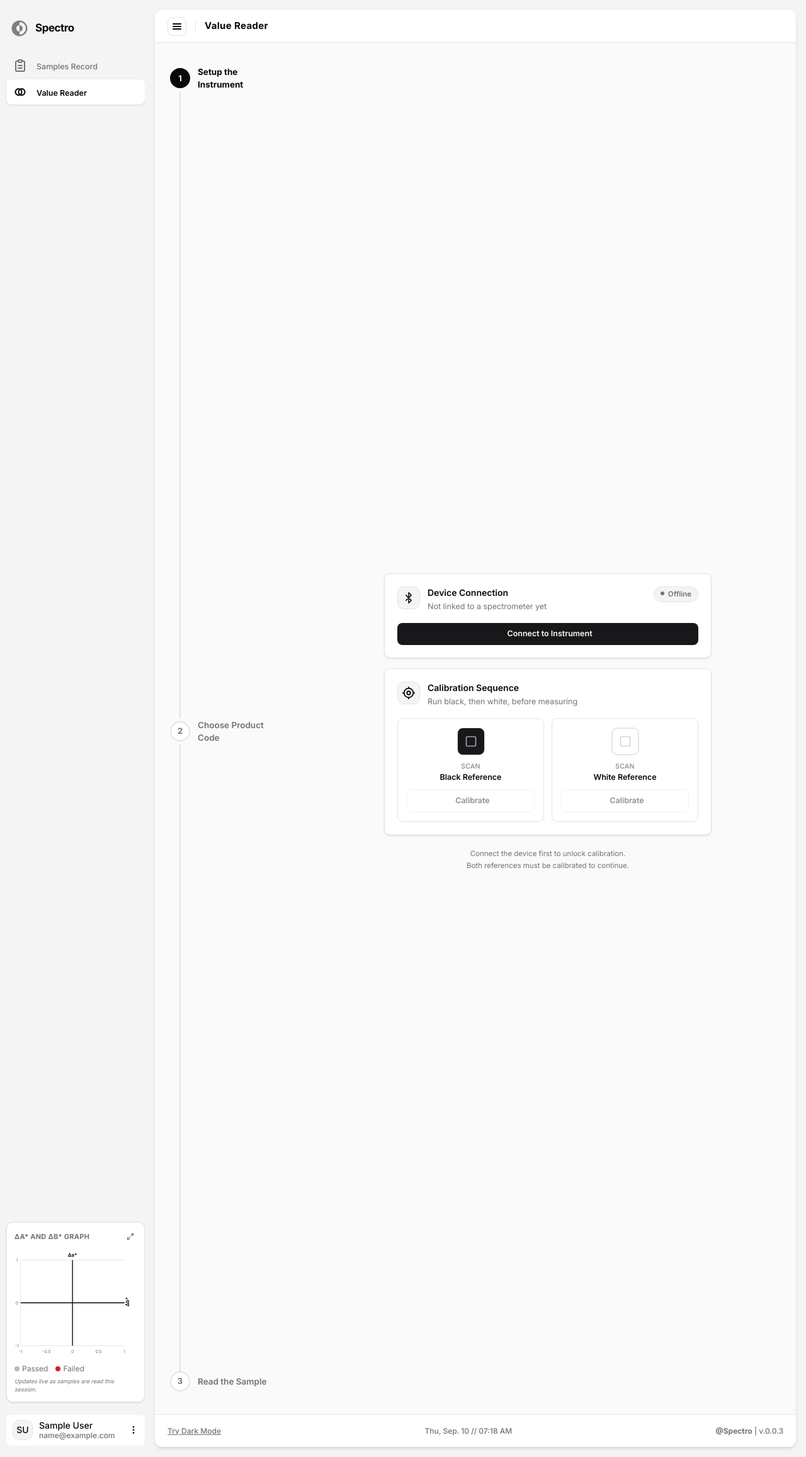
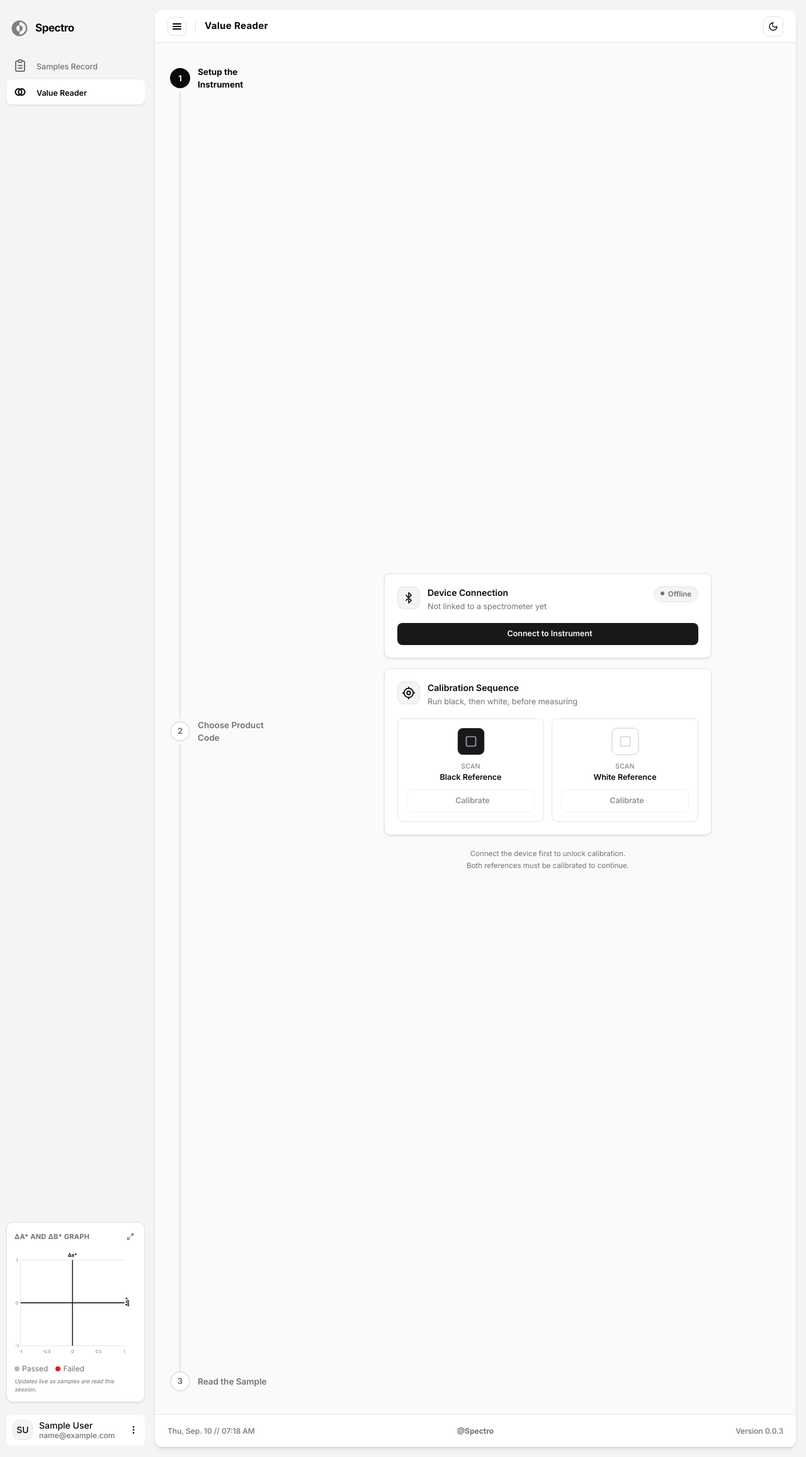
Before and after one commit to Masterbatch-Philippines-Inc/Spectro, a Django app: page /samples-reader/ in a window 1280 px wide. Shown: the whole page at 63% size. Run offline with Django 5.2, Linux system fonts and the light colour scheme; the visitor is signed in with stand-in values (Sample User, id 1); data that the repository does not hold is empty.

Commit message:
refactor: theme toggle
- added new dark/light mode btn toggle at the right part of the header, add animation when toggling from crescent icon to sun icon.
- adopt user defined theme in their device to set program theme
- footer theme toggle removed
- refactor of footer ui
- stylesheet compiled

```diff
--- a/static/css/output.css
+++ b/static/css/output.css
@@ -706,6 +706,9 @@
   .grid-cols-2 {
     grid-template-columns: repeat(2, minmax(0, 1fr));
   }
+  .grid-cols-3 {
+    grid-template-columns: repeat(3, minmax(0, 1fr));
+  }
   .grid-cols-5 {
     grid-template-columns: repeat(5, minmax(0, 1fr));
   }
@@ -1511,9 +1514,6 @@
     }
     .sm\:pb-0 {
       padding-bottom: 0px;
-    }
-    .sm\:text-\[12px\] {
-      font-size: 12px;
     }
     .sm\:text-\[15px\] {
       font-size: 15px;
@@ -1860,6 +1860,52 @@ th.th-sticky.border-r {
   border-right-style: solid;
   border-right-width: 1px;
   border-right-color: hsl(var(--color-border));
+}
+.theme-toggle-btn {
+  position: relative;
+}
+.theme-toggle-btn .theme-icon {
+  position: absolute;
+  transition: transform .45s cubic-bezier(.65,0,.35,1), opacity .35s ease;
+}
+.theme-toggle-btn .theme-icon-sun {
+  opacity: 0;
+  transform: rotate(90deg) scale(.4);
+}
+.theme-toggle-btn .theme-icon-moon {
+  opacity: 1;
+  transform: rotate(0deg) scale(1);
+}
+.dark .theme-toggle-btn .theme-icon-sun {
+  opacity: 1;
+  transform: rotate(0deg) scale(1);
+}
+.dark .theme-toggle-btn .theme-icon-moon {
+  opacity: 0;
+  transform: rotate(-90deg) scale(.4);
+}
+.theme-toggle-btn {
+  position: relative;
+}
+.theme-toggle-btn .theme-icon {
+  position: absolute;
+  transition: transform .45s cubic-bezier(.65,0,.35,1), opacity .35s ease;
+}
+.theme-toggle-btn .theme-icon-sun {
+  opacity: 0;
+  transform: rotate(90deg) scale(.4);
+}
+.theme-toggle-btn .theme-icon-moon {
+  opacity: 1;
+  transform: rotate(0deg) scale(1);
+}
+.dark .theme-toggle-btn .theme-icon-sun {
+  opacity: 1;
+  transform: rotate(0deg) scale(1);
+}
+.dark .theme-toggle-btn .theme-icon-moon {
+  opacity: 0;
+  transform: rotate(-90deg) scale(.4);
 }
 .hamburger-btn {
   position: relative;
--- a/static/js/shared/app.js
+++ b/static/js/shared/app.js
@@ -1,6 +1,7 @@
 
 import { initSidebarToggle } from './global/sidebar.js';
-import { initFooterClock, initDarkModeToggle } from './global/footer.js';
+import { initFooterClock } from './global/footer.js';
+import { initHeaderThemeToggle } from './global/header.js';
 import { initModals } from './global/modal.js';
 import { initDropdowns, initCombobox } from './ui/dropdown.js';
 import { initAjaxForms } from './ui/forms.js';
@@ -11,7 +12,7 @@ import { initSamplesReaderPage } from './pages/samples_reader.js';
 
 export function initApp() {
   initFooterClock();
-  initDarkModeToggle();
+  initHeaderThemeToggle();
   initSidebarToggle();
   initAjaxForms();
   initDropdowns();
--- a/static/js/shared/global/footer.js
+++ b/static/js/shared/global/footer.js
@@ -13,17 +13,3 @@ export function initFooterClock() {
   tick();
   setInterval(tick, 1000);
 }
-
-export function initDarkModeToggle() {
-  const toggle = document.getElementById('darkModeToggle');
-  if (!toggle) return;
-
-  toggle.textContent = document.documentElement.classList.contains('dark') ? 'Try Light Mode' : 'Try Dark Mode';
-
-  toggle.addEventListener('click', function (e) {
-    e.preventDefault();
-    const isDark = document.documentElement.classList.toggle('dark');
-    localStorage.setItem('theme', isDark ? 'dark' : 'light');
-    toggle.textContent = isDark ? 'Try Light Mode' : 'Try Dark Mode';0
-  });
-}
--- a/static/js/shared/global/header.js
+++ b/static/js/shared/global/header.js
@@ -6,3 +6,13 @@
 export function initHeader() {
   // placeholder for future shared header interactions
 }
+
+export function initHeaderThemeToggle() {
+  const toggle = document.getElementById('headerThemeToggle');
+  if (!toggle) return;
+
+  toggle.addEventListener('click', function () {
+    const isDark = document.documentElement.classList.toggle('dark');
+    try { sessionStorage.setItem('theme', isDark ? 'dark' : 'light'); } catch (e) {}
+  });
+}
--- a/static/js/shared/global/theme_boot.js
+++ b/static/js/shared/global/theme_boot.js
@@ -9,7 +9,11 @@
  *  has already painted and the flash would already have happened.
  */
 (function () {
-  if (localStorage.getItem('theme') === 'dark') {
+  var stored = null;
+  try { stored = sessionStorage.getItem('theme'); } catch (e) {}
+  var prefersDark = window.matchMedia && window.matchMedia('(prefers-color-scheme: dark)').matches;
+  var isDark = stored ? stored === 'dark' : prefersDark;
+  if (isDark) {
     document.documentElement.classList.add('dark');
   }
 })();
--- a/static/js/shared/pages/samples_record.js
+++ b/static/js/shared/pages/samples_record.js
@@ -802,7 +802,7 @@ export function initSamplesRecordPage(urls) {
           window.location.href = urls.samplesReader;
           return;
         }
-        const target = (emptyStateMode === 'need-standard' || emptyStateMode === 'no-samples') ? standardFilter : document.getElementById('productCodeFilter');
+        const target = (emptyStateMode === 'need-standard' || emptyStateMode === 'no-samples') ? standardFilterBtn : document.getElementById('productCodeFilter');
         if (!target) return;
         target.focus();
         target.classList.add('ring-2', 'ring-ring/40', 'border-ring');
--- a/templates/base.html
+++ b/templates/base.html
@@ -10,7 +10,7 @@
     <script src="{% static 'js/shared/global/theme_boot.js' %}"></script>
     </script>
   </head>
-  <body class="bg-background text-foreground font-sans">
+  <body class="bg-background text-foreground font-sans transition-all duration-300">
     <div class="flex flex-col h-screen app bg-accent">
       <div class="flex-1 min-h-0 flex">
         {% include "components/shared/global/sidebar.html" %}
--- a/templates/components/shared/global/footer.html
+++ b/templates/components/shared/global/footer.html
@@ -1,10 +1,7 @@
-<footer class="h-[52px] shrink-0 flex items-center justify-between gap-2 px-3 sm:px-5 border-t border-border bg-card text-[11px] sm:text-[12px] text-muted-foreground font-medium overflow-hidden">
-  <div class="flex items-center gap-1 min-w-0 hidden md:block">
-    <a id="darkModeToggle" class="underline cursor-pointer hover:text-foreground whitespace-nowrap">Try Dark Mode</a>
+<footer class="h-[52px] shrink-0 grid grid-cols-3 items-center gap-2 px-3 sm:px-5 border-t border-border bg-card text-[12px] text-muted-foreground font-medium overflow-hidden">
+  <div class="min-w-0">
+  <div id="footerDate" class="hidden sm:inline whitespace-nowrap"></div>
   </div>
-  <div id="footerDate" class="shrink-0 text-center whitespace-nowrap"></div>
-  <div class="hidden sm:block text-right whitespace-nowrap">
-    <a href="https://github.com/Masterbatch-Philippines-Inc/Spectro" class="hidden sm:inline whitespace-nowrap font-bold">@Spectro</a>
-     | v.0.0.3
-  </div>
+    <a href="https://github.com/Masterbatch-Philippines-Inc/Spectro" class="text-center whitespace-nowrap font-bold">@Spectro</a>
+  <div class="hidden sm:block text-right whitespace-nowrap">Version 0.0.3</div>
 </footer>
--- a/templates/components/shared/global/header.html
+++ b/templates/components/shared/global/header.html
@@ -15,5 +15,9 @@
       Value Reader
     {% endif %}
   </div>
+  <button id="headerThemeToggle" type="button" aria-label="Toggle theme" class="theme-toggle-btn ml-auto w-8 h-8 rounded-md border border-border bg-card flex items-center justify-center hover:bg-accent shrink-0 relative overflow-hidden">
+    <svg class="theme-icon theme-icon-sun" width="16" height="16" viewBox="0 0 24 24" fill="none" stroke="currentColor" stroke-width="2" stroke-linecap="round" stroke-linejoin="round"><circle cx="12" cy="12" r="4"/><path d="M12 2v2"/><path d="M12 20v2"/><path d="m4.93 4.93 1.41 1.41"/><path d="m17.66 17.66 1.41 1.41"/><path d="M2 12h2"/><path d="M20 12h2"/><path d="m6.34 17.66-1.41 1.41"/><path d="m19.07 4.93-1.41 1.41"/></svg>
+    <svg class="theme-icon theme-icon-moon" width="16" height="16" viewBox="0 0 24 24" fill="none" stroke="currentColor" stroke-width="2" stroke-linecap="round" stroke-linejoin="round"><path d="M12 3a6 6 0 0 0 9 9 9 9 0 1 1-9-9Z"/></svg>
+  </button>
 </header>
 {% endif %}
--- a/templates/pages/samples_reader.html
+++ b/templates/pages/samples_reader.html
@@ -5,7 +5,7 @@
 <section class="flex-1 min-h-0 flex overflow-hidden">
 
   <!-- Vertical stepper rail -->
-  <div class="w-16 md:w-[230px] shrink-0 flex flex-col px-2 md:px-6 py-6 md:py-9 pr-0 bg-background transition-all duration-300">
+  <div class="w-16 md:w-[230px] shrink-0 flex flex-col px-2 md:px-6 py-6 md:py-9 pr-0 bg-background">
     <div class="ts-step active flex items-center cursor-pointer gap-2 md:gap-3" id="tsStep1" data-step="1">
       <div class="ts-circle" id="tsCircle1">1</div>
       <div class="ts-label hidden md:block">Setup the Instrument</div>
```
Also changed, not shown: static/css/input.css (+45 -0 lines).
